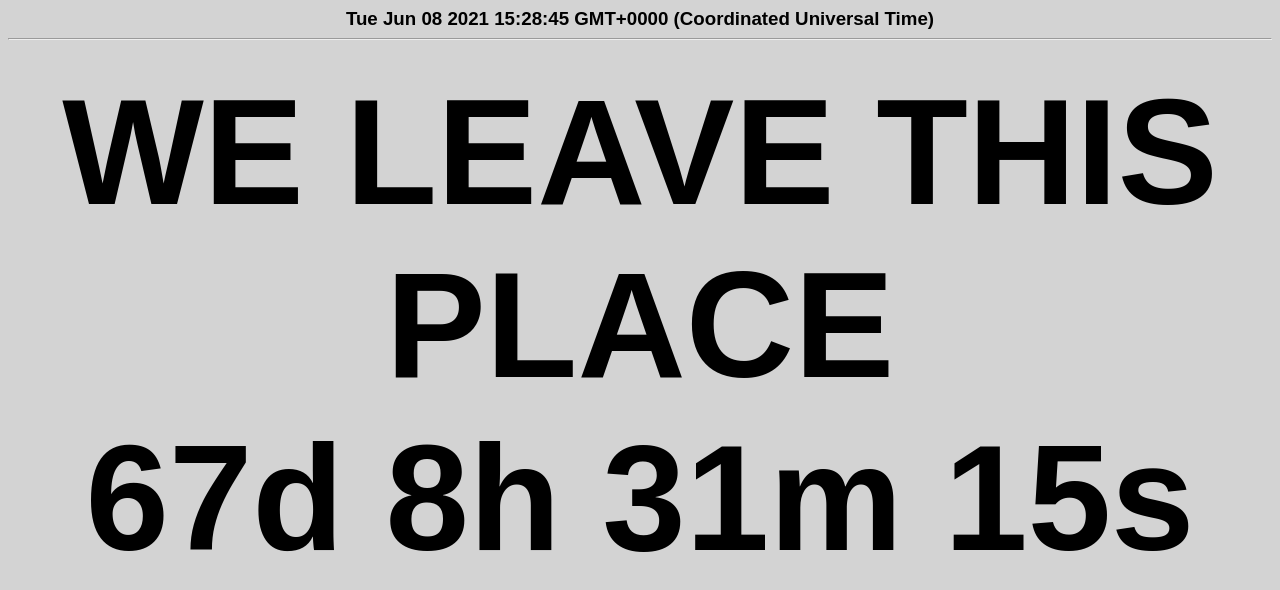
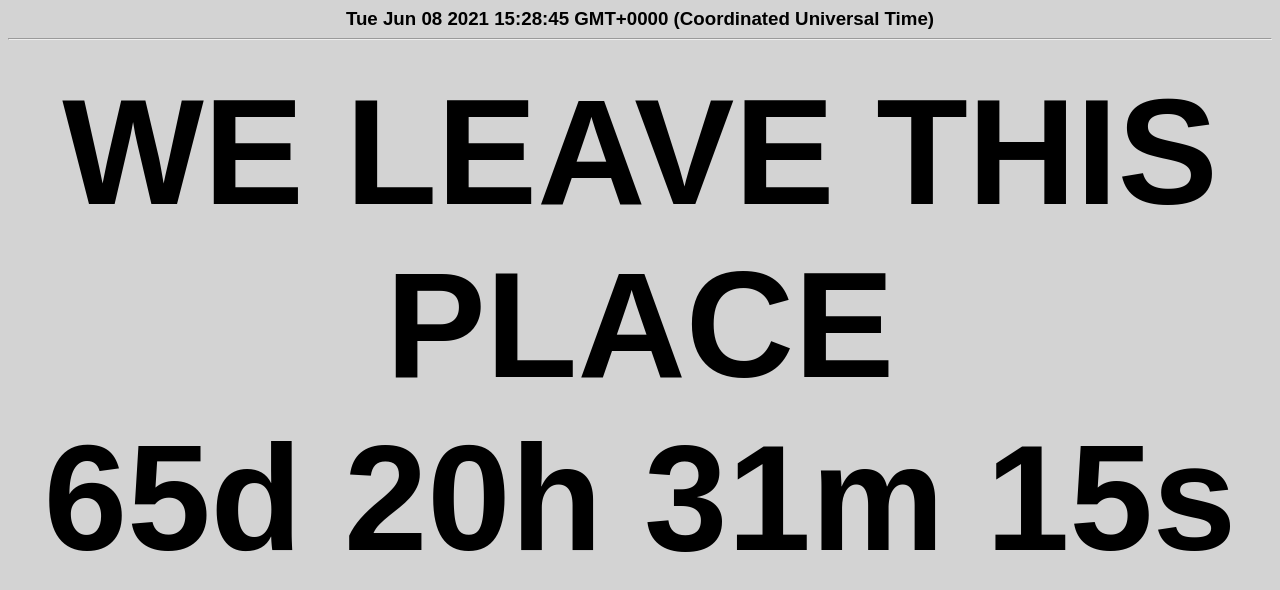
Before and after one commit to RubeHicksCube/home, a plain HTML site: page WeOut.html in a window 1280 px wide. Drawn offline with Linux system fonts and the light colour scheme.

Commit message:
Update WeOut.html

```diff
--- a/WeOut.html
+++ b/WeOut.html
@@ -31,7 +31,7 @@
 <h1 style=font-size:150px id="finalCountdown" class="center"></h1>
             <script>
             // Set the date we're counting down to
-            var countDownDate = new Date("Aug 15, 2021 00:00:00").getTime();
+            var countDownDate = new Date("Aug 13, 2021 12:00:00").getTime();
 
             // Update the count down every 1 second
             var x = setInterval(function() {
```
